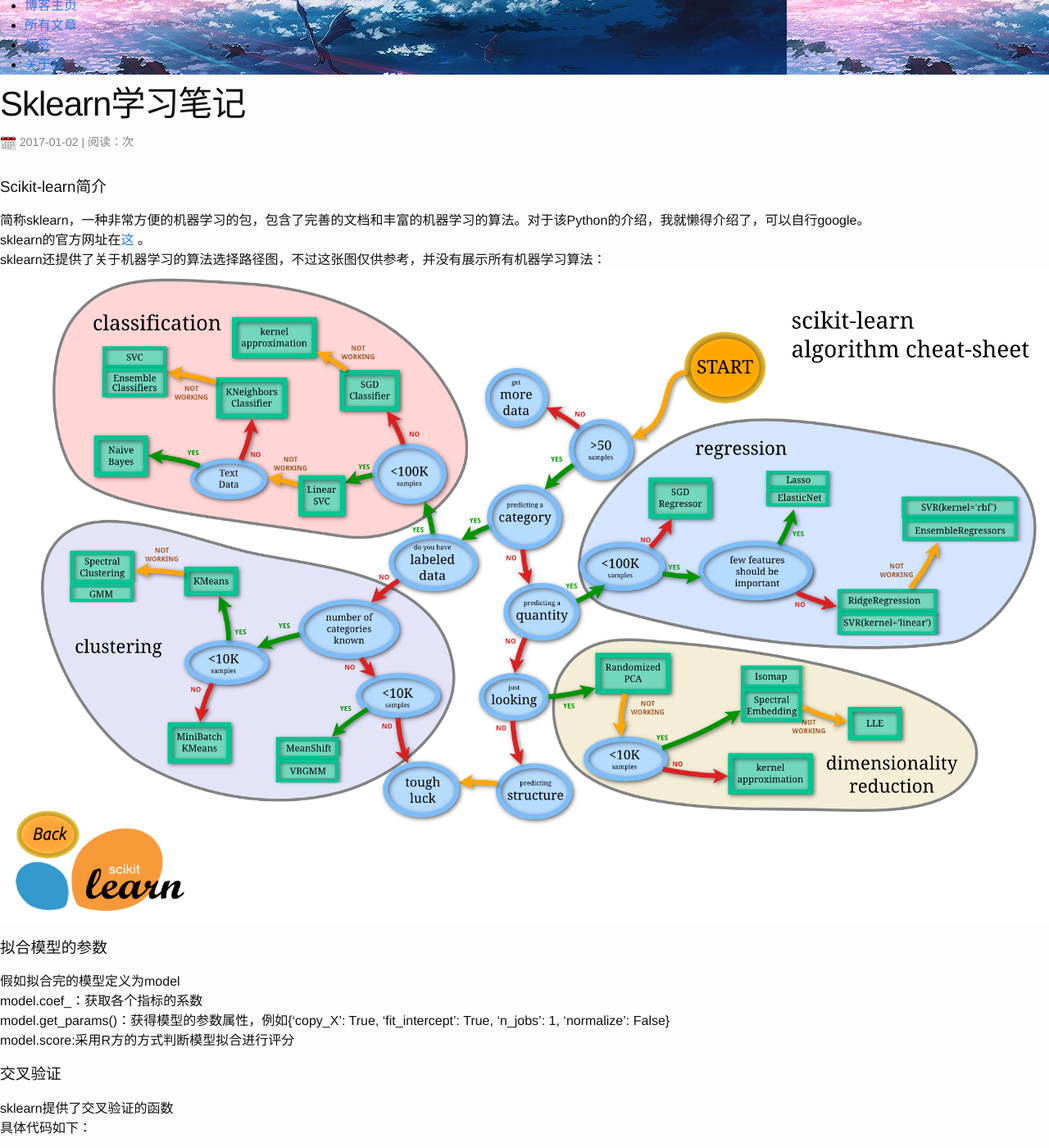
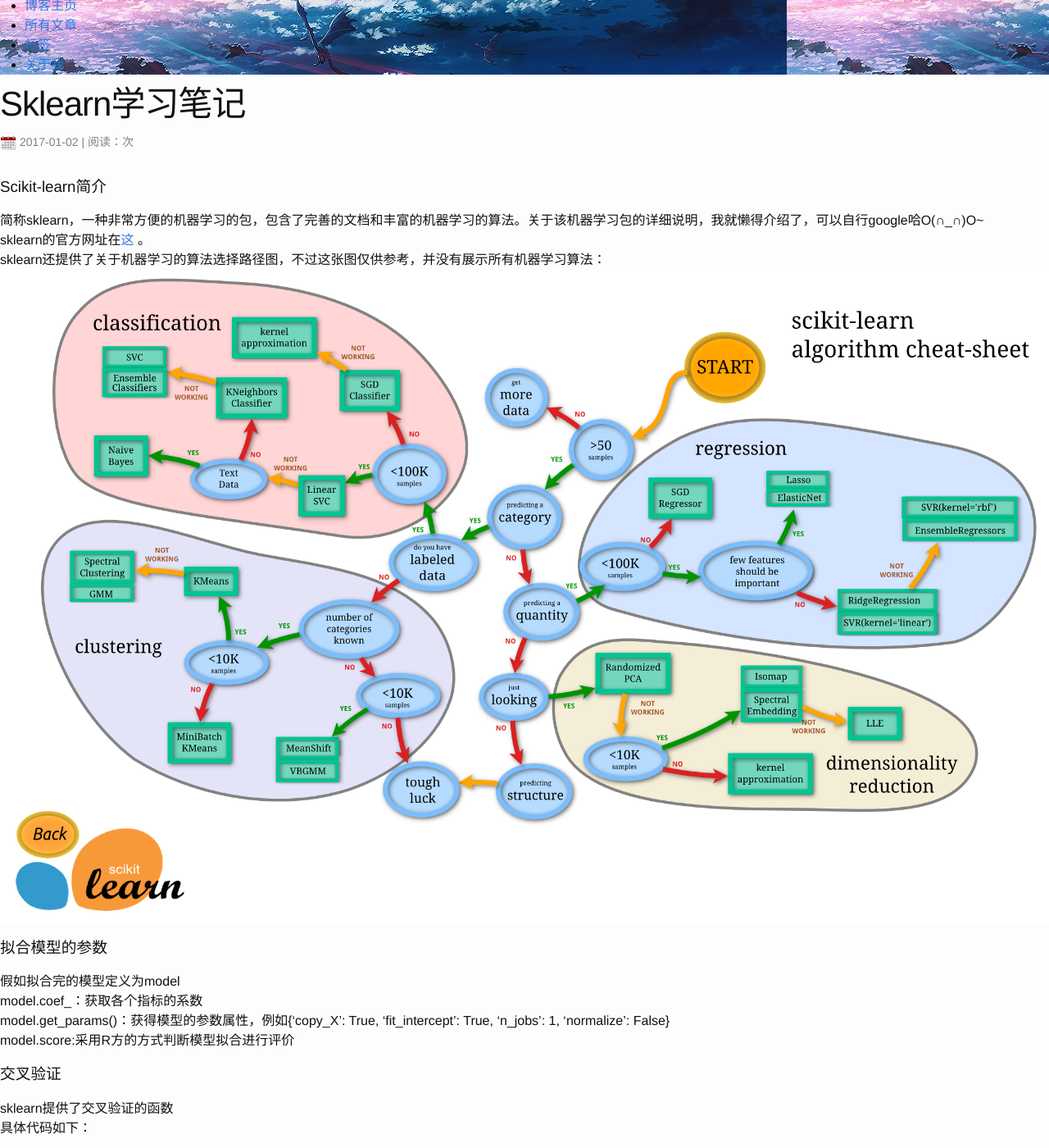
Before and after one commit to amilyk/lushuo.github.io, a Jekyll site: the page built from _posts/2017-01-02-sklearn学习笔记.md, in a window 1280 px wide and 1400 px high, scrolled down 375 px. Shown: the whole window at 82% size. Built offline with Jekyll 4.4.1, drawn with Linux system fonts in a browser that asks for light colours; nearby versions of some CDN libraries; comment, search, counter and statistics services are not loaded.

Commit message:
修改一些词汇

```diff
--- a/_posts/2017-01-02-sklearn学习笔记.md
+++ b/_posts/2017-01-02-sklearn学习笔记.md
@@ -10,7 +10,7 @@
 
 <h3> Scikit-learn简介</h3>
 
-简称sklearn，一种非常方便的机器学习的包，包含了完善的文档和丰富的机器学习的算法。对于该Python的介绍，我就懒得介绍了，可以自行google。
+简称sklearn，一种非常方便的机器学习的包，包含了完善的文档和丰富的机器学习的算法。关于该机器学习包的详细说明，我就懒得介绍了，可以自行google哈O(∩_∩)O~
 sklearn的官方网址在[这](http://scikit-learn.org/) 。
 sklearn还提供了关于机器学习的算法选择路径图，不过这张图仅供参考，并没有展示所有机器学习算法：
 ![机器学习算法选择路线图](/images/ml_map.png)
@@ -20,7 +20,7 @@
 假如拟合完的模型定义为model
 model.coef_：获取各个指标的系数
 model.get_params()：获得模型的参数属性，例如{'copy_X': True, 'fit_intercept': True, 'n_jobs': 1, 'normalize': False}
-model.score:采用R方的方式判断模型拟合进行评分
+model.score:采用R方的方式判断模型拟合进行评价
 
 <h3>交叉验证</h3>
 
```
